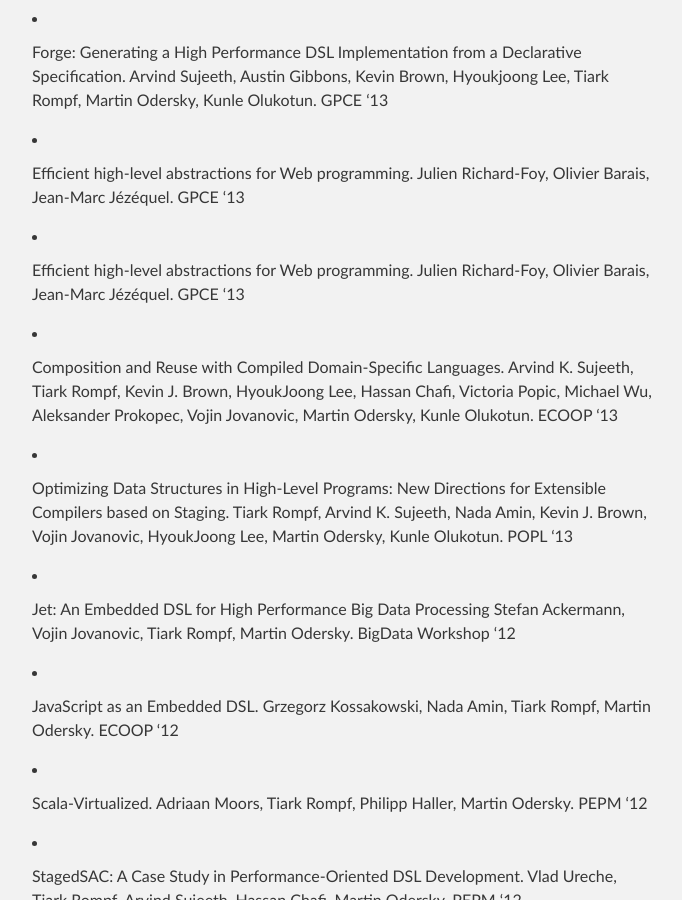
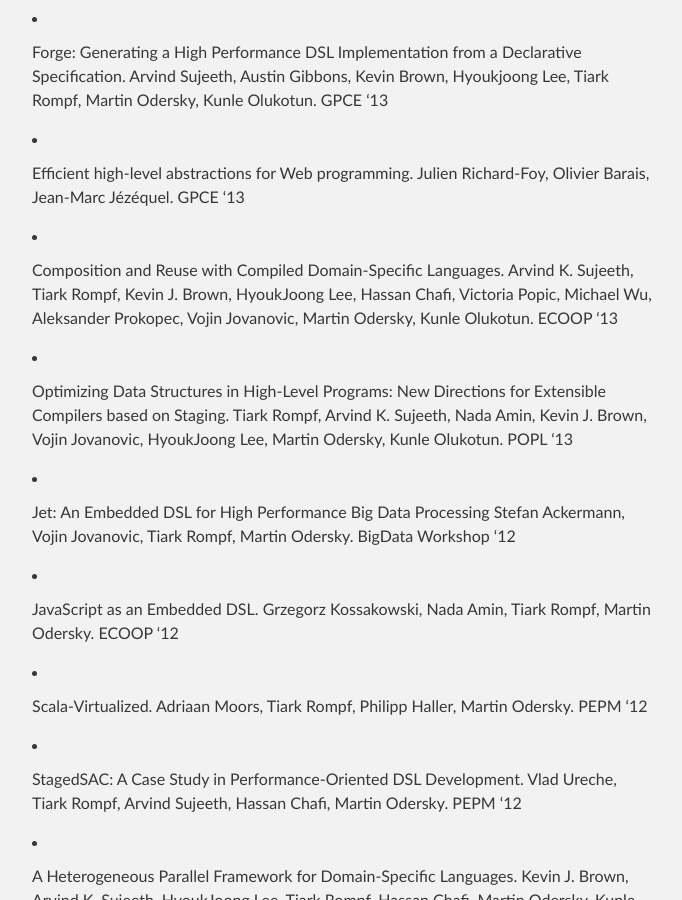
Before and after one commit to scala-lms/scala-lms.github.com, a Jekyll site: the page built from publications.md, in a window 1280 px wide and 900 px high, scrolled down 908 px. Shown: the whole window, without its empty margins (308-990 px from the left). Built offline with Jekyll 4.4.1, drawn with Linux system fonts in a browser that asks for light colours.

Commit message:
Remove duplicated entry

```diff
--- a/publications.md
+++ b/publications.md
@@ -36,10 +36,6 @@
 
 * Forge: Generating a High Performance DSL Implementation from a Declarative Specification.
   Arvind Sujeeth, Austin Gibbons, Kevin Brown, Hyoukjoong Lee, Tiark Rompf, Martin Odersky, Kunle Olukotun.
-  GPCE '13
-
-* Efficient high-level abstractions for Web programming.
-  Julien Richard-Foy, Olivier Barais, Jean-Marc Jézéquel.
   GPCE '13
 
 * Efficient high-level abstractions for Web programming.
```
